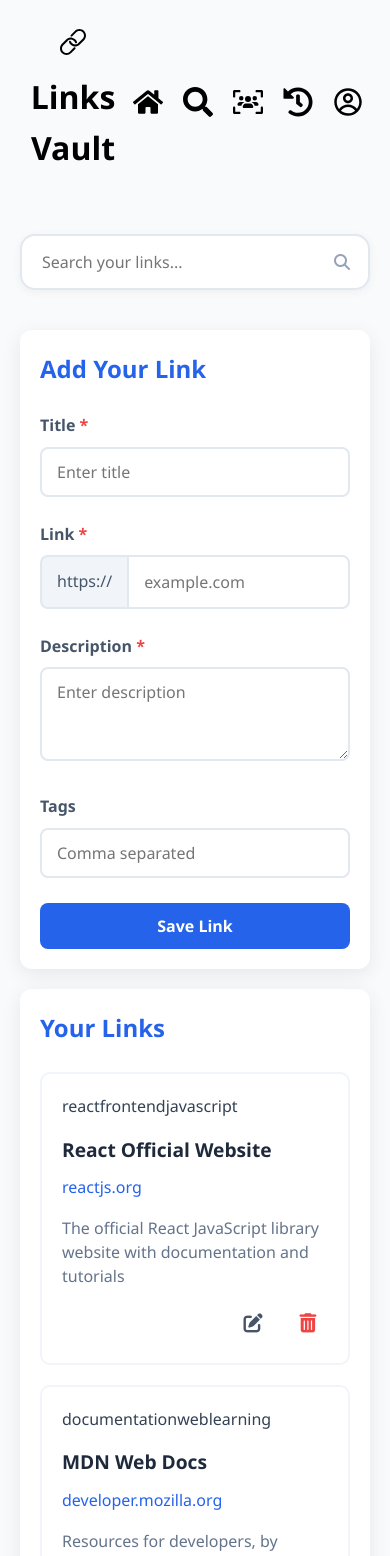
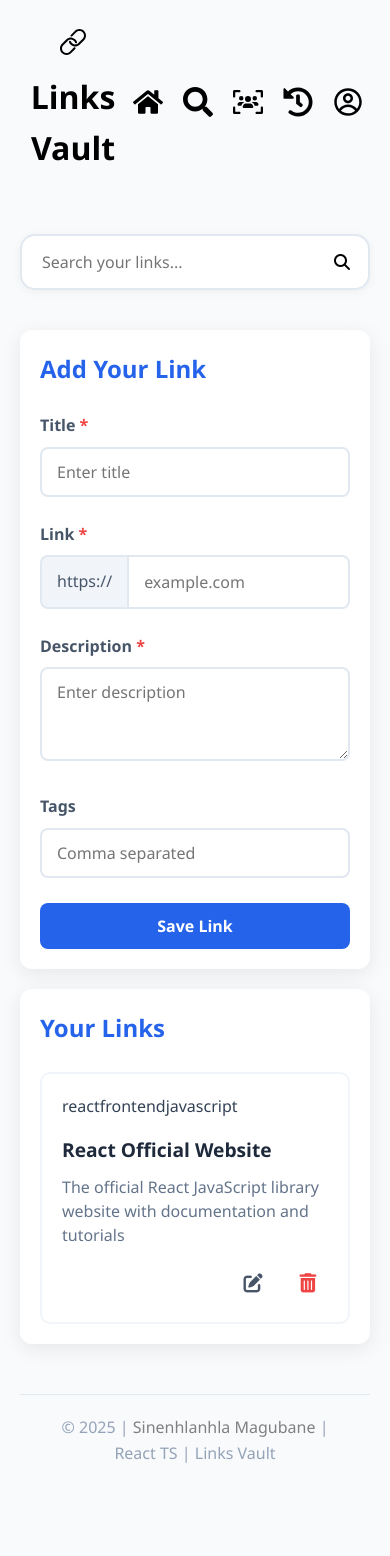
Before and after one commit to SineMag/React-TS-Links-Vault, a React (Vite) app: page / in a window 390 px wide. Shown: the top 1556 px of the page. After the commit the page ends 1506 px from the top, so only its background shows below. Built offline with nearby package versions, Linux system fonts and the light colour scheme.

Commit message:
media queries - for small screens

```diff
--- a/src/App.css
+++ b/src/App.css
@@ -46,7 +46,7 @@ body {
 
         .search-input {
             width: 100%;
-            max-width: 600px;
+
             position: relative;
         }
 
@@ -78,6 +78,7 @@ body {
             display: grid;
             grid-template-columns: 1fr 1fr;
             gap: 40px;
+
         }
 
         @media (max-width: 900px) {
@@ -204,7 +205,8 @@ body {
             border: 2px solid #f1f5f9;
             border-radius: 10px;
             padding: 20px;
-            transition: all 0.3s ease;
+            width: 100%;
+            transition: all 0.2s ease;
         }
 
         .link-card:hover {
--- a/src/App.tsx
+++ b/src/App.tsx
@@ -7,6 +7,8 @@ import LinksSection from "./components/LinksSection";
 import Footer from "./components/Footer";
 import "./App.css";
 
+
+//example link card.. remove later!!!
 const sampleLinks: Link[] = [
   {
     id: 1,
@@ -16,14 +18,7 @@ const sampleLinks: Link[] = [
       "The official React JavaScript library website with documentation and tutorials",
     tags: ["react", "frontend", "javascript"],
   },
-  {
-    id: 2,
-    title: "MDN Web Docs",
-    url: "developer.mozilla.org",
-    description:
-      "Resources for developers, by developers with documentation for web technologies",
-    tags: ["documentation", "web", "learning"],
-  },
+
 ];
 
 function App() {
@@ -82,7 +77,10 @@ function App() {
     <div className="container">
       <Header searchQuery={searchQuery} onSearchChange={setSearchQuery} />
 
-      <div className="main-content">
+      <div className="main-content" style={{
+         display:'flex',
+        flexDirection:'column'
+      }}>
         <LinkForm
           onAddLink={handleAddLink}
           onUpdateLink={handleUpdateLink}
--- a/src/components/Footer.tsx
+++ b/src/components/Footer.tsx
@@ -3,10 +3,10 @@ import React from 'react';
 export default function Footer() {
   return (
     <footer>
-      <p>&copy; 2023 Links Vault. All rights reserved.</p>
-      <div className="windows-activation">
-        Go to Settings to activate Windows
-      </div>
+      <p>&copy; 2025 | <a style={{
+        textDecoration:'none', color:'grey'
+      }} href="https://github.com/SineMag/React-TS-Links-Vault">Sinenhlanhla Magubane</a> | React TS | Links Vault</p>
+
     </footer>
   );
 }
--- a/src/components/Header.tsx
+++ b/src/components/Header.tsx
@@ -47,7 +47,9 @@ export default function Header({ searchQuery, onSearchChange }: HeaderProps) {
             value={searchQuery}
             onChange={(e) => onSearchChange(e.target.value)}
           />
-          <i className="fas fa-search"></i>
+          <i className="fas fa-search" style={{
+            color :'black'
+          }}></i>
         </div>
       </div>
     </header>
--- a/src/components/LinkCard.tsx
+++ b/src/components/LinkCard.tsx
@@ -61,13 +61,7 @@ export default function LinkCard({
       </div>
       <div className="card-content">
         <h3>{link.title}</h3>
-        <a
-          href={`https://${link.url}`}
-          target="_blank"
-          rel="noopener noreferrer"
-        >
-          {link.url}
-        </a>
+
         <p>{link.description}</p>
       </div>
       <div className="card-actions">
@@ -85,6 +79,7 @@ export default function LinkCard({
         >
           <i className="fas fa-trash-alt"></i>
         </button>
+
       </div>
     </div>
   );
--- a/src/components/LinkForm.tsx
+++ b/src/components/LinkForm.tsx
@@ -119,14 +119,20 @@ export default function LinkForm({
         </div>
 
         {isUpdated ? (
-          <div className="form-buttons">
-            <button type="submit" className="btn btn-primary">
+          <div className="form-buttons" style={{
+            width:'100%'
+          }}>
+            <button type="submit" style={{
+            width:'100%'
+          }} className="btn btn-primary">
               Update Link
             </button>
           </div>
         ) : (
-          <div className="form-buttons">
-            <button type="submit" className="btn btn-primary">
+          <div className="form-buttons" >
+            <button type="submit" style={{
+            width:'100%'
+          }} className="btn btn-primary">
               Save Link
             </button>
           </div>
```
